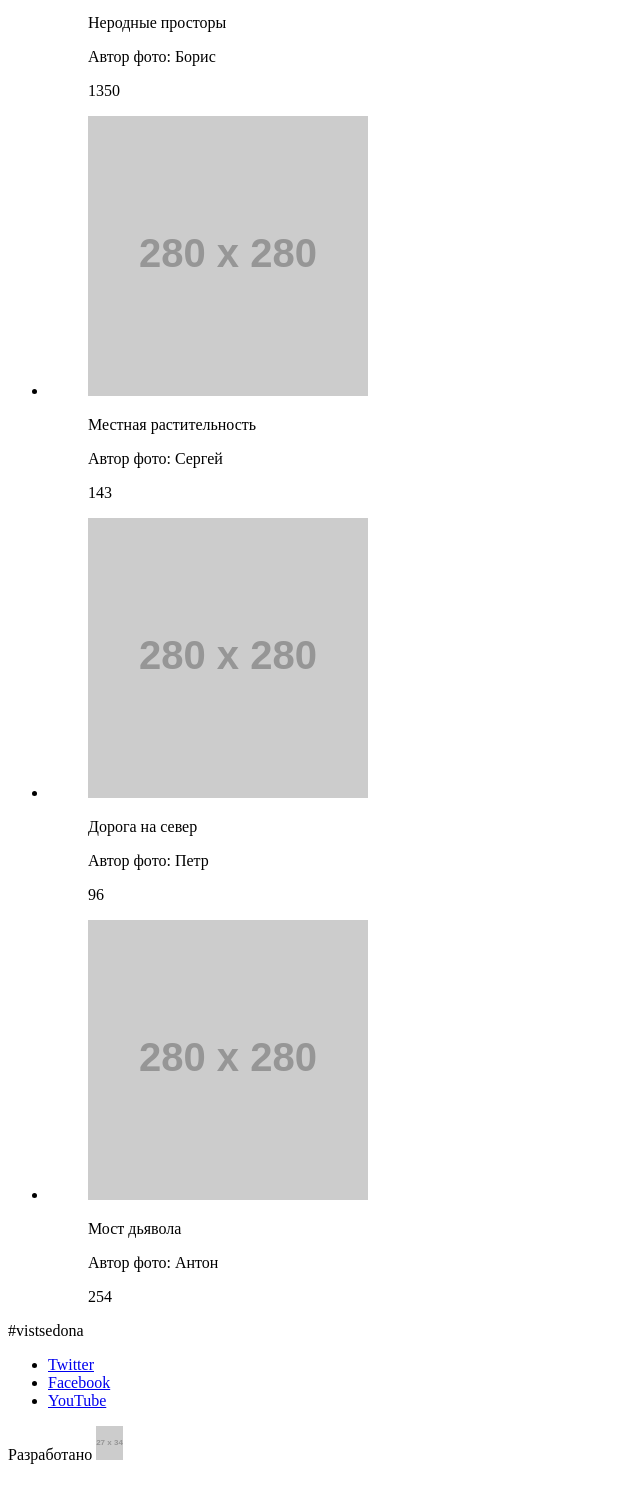
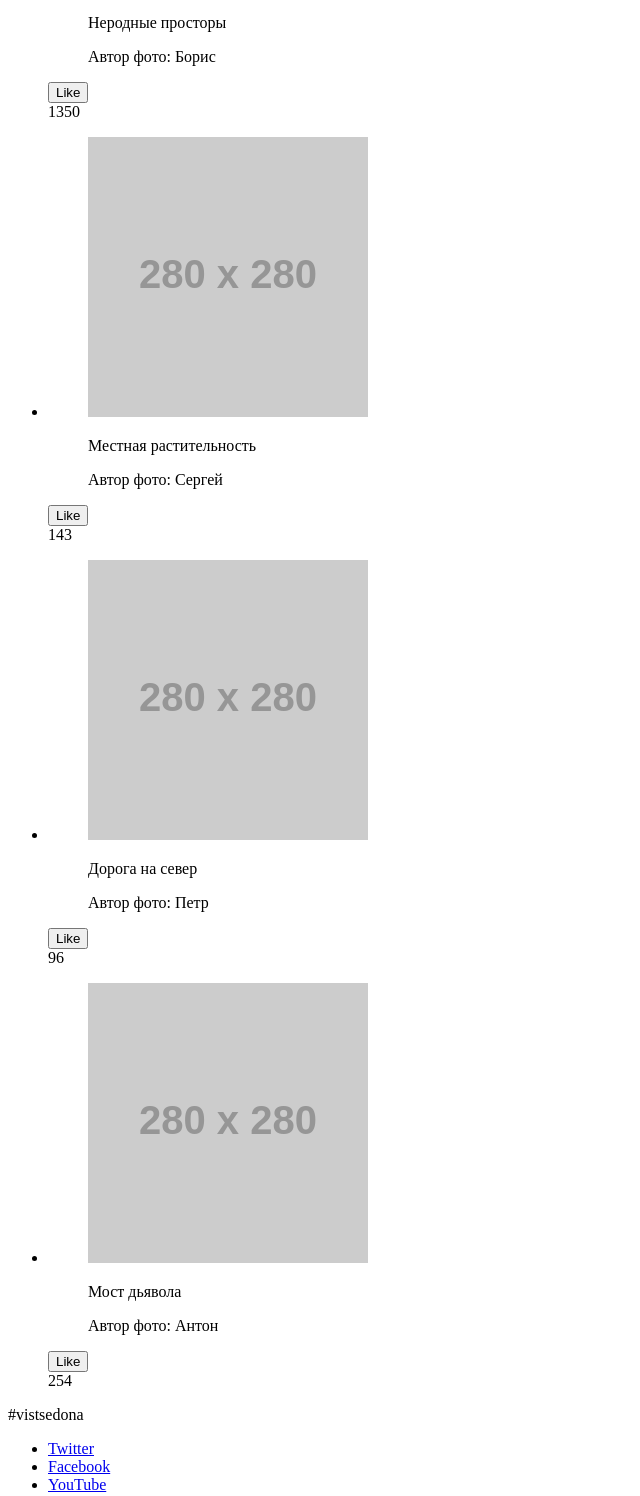
Before and after one commit to Neohack69/1237137-sedona-19, a website: page source/photo.html in a window 1280 px wide. Shown: the part 788-2284 px from the top of the page, without its empty margins (0-640 px from the left). Before the commit the page ends 2260 px from the top, so only its background shows below. Drawn offline with Linux system fonts and the light colour scheme; placeholder pictures from the web are drawn by us.

Commit message:
Добавил кнопки для лайков

```diff
--- a/source/photo.html
+++ b/source/photo.html
@@ -38,9 +38,10 @@
         <figcaption class="post__text">
           <p class="post__header">Неродные просторы</p>
           <p class="post__author">Автор фото: Борис</p>
-          <div class="post__likes">1350</div>
         </figcaption>
       </figure>
+      <button class="like__button">Like</button>
+      <div class="post__likes">1350</div>
     </li>
     <li class="post">
       <figure class="post__content">
@@ -50,9 +51,10 @@
         <figcaption class="post__text">
           <p class="post__header">Местная растительность</p>
           <p class="post__author">Автор фото: Сергей</p>
-          <div class="post__likes">143</div>
         </figcaption>
       </figure>
+      <button class="like__button">Like</button>
+      <div class="post__likes">143</div>
     </li>
     <li class="post">
       <figure class="post__content">
@@ -62,9 +64,10 @@
         <figcaption class="post__text">
           <p class="post__header">Дорога на север</p>
           <p class="post__author">Автор фото: Петр</p>
-          <div class="post__likes">96</div>
         </figcaption>
       </figure>
+      <button class="like__button">Like</button>
+      <div class="post__likes">96</div>
     </li>
     <li class="post">
       <figure class="post__content">
@@ -74,9 +77,10 @@
         <figcaption class="post__text">
           <p class="post__header">Мост дьявола</p>
           <p class="post__author">Автор фото: Антон</p>
-          <div class="post__likes">254</div>
         </figcaption>
       </figure>
+      <button class="like__button">Like</button>
+      <div class="post__likes">254</div>
     </li>
   </ul>
 </main>
```
